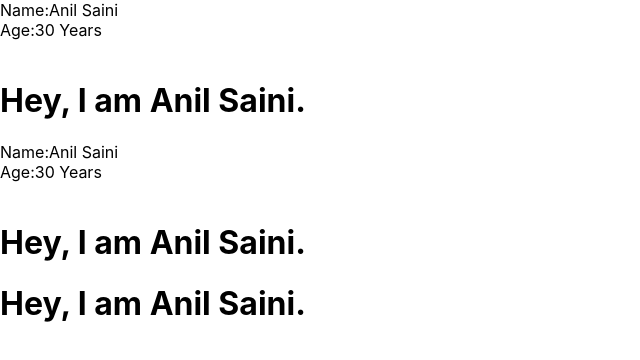
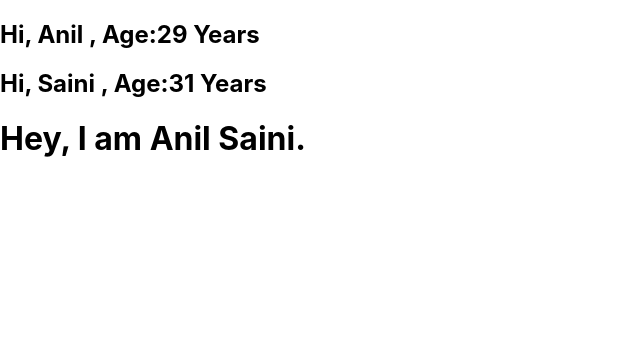
Before and after one commit to AnilSaini341/React_2022, a React (Create React App) app: page / in a window 1280 px wide. Shown: the top 360 px of the page, without its empty margins (0-640 px from the left). Built offline with nearby package versions, Linux system fonts and the light colour scheme.

Commit message:
Pass data using props in Class Component

```diff
--- a/src/App.js
+++ b/src/App.js
@@ -22,8 +22,8 @@ function App() {
     //   </header>
     // </div>
     <div>
-      <Person></Person>
-      <Person/>
+      <Person name="Anil" age="29" />
+      <Person name="Saini" age="31" />
       <Man />
     </div>
   );
--- a/src/Components/Person.js
+++ b/src/Components/Person.js
@@ -2,12 +2,16 @@ import React,{ Component } from "react";
 import {Man} from './Man';
 
 class Person extends Component {
+    constructor(props){
+        super(props);
+        this.props=props
+    }
     render(){
         return(
-            <div>
-            <div>Name:Anil Saini</div>
-            <div>Age:30 Years</div> <br></br>
-            <Man />
+            <div className="text-center">
+            <h2>Hi, {this.props.name} , Age:{this.props.age} Years</h2>
+
+            {/* <Man /> */}
             </div>
         )
     }
```
